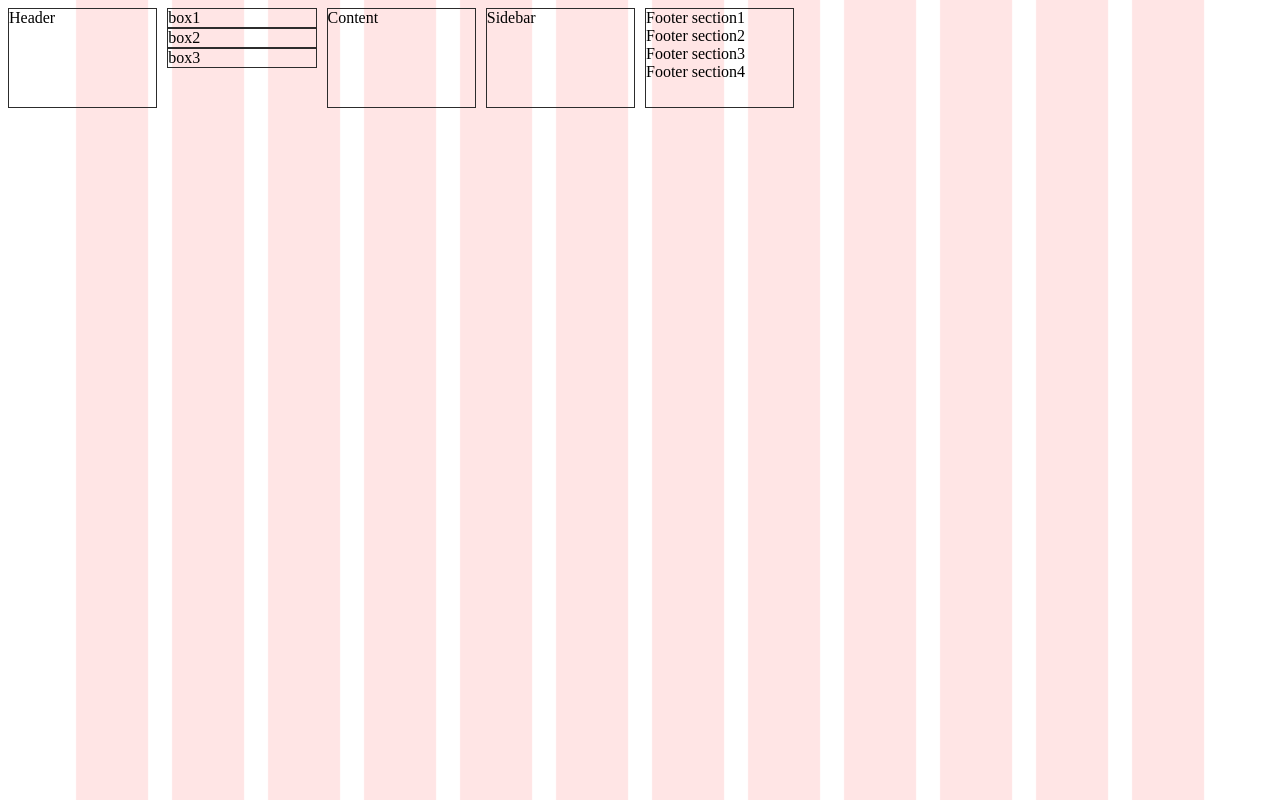
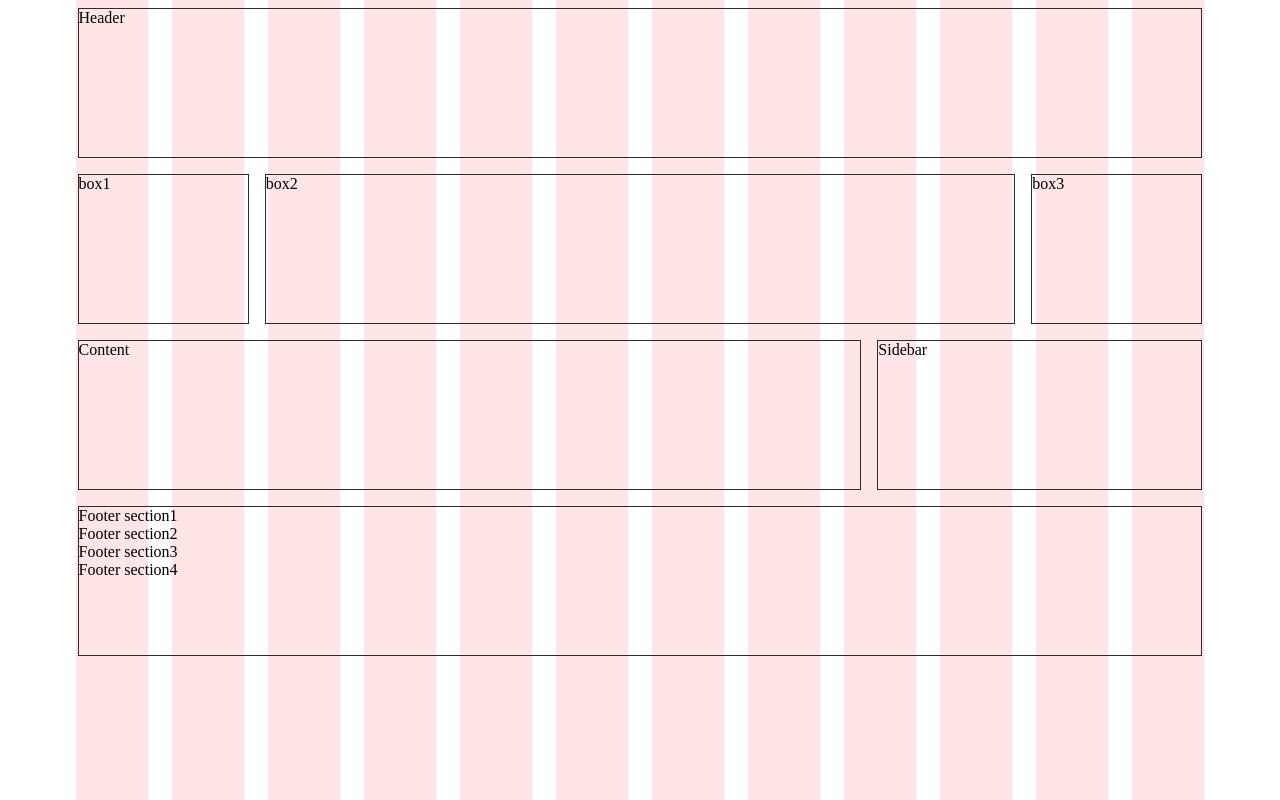
Before and after one commit to EiJey11/Responsiv-layout-med-CSS-grids, a plain HTML site: page index.html in a window 1280 px wide. Drawn offline with Linux system fonts and the light colour scheme.

Commit message:
Add changes without grid area

```diff
--- a/css/style.css
+++ b/css/style.css
@@ -3,73 +3,74 @@ body {
 	background-size: 90%;
 }
 
+
   .container {
     display: grid;
-  align-items: column;
-  grid-template-columns: repeat(8, 1fr);
-  grid-template-rows: 100px;
-  grid-gap: 10px;
-  grid-template-areas:
-    "header header header header"
-    "box1 box2 box3"
-    "main main main sidebar"
-    "footer footer footer footer";
+    width: 89%;
+    margin-left: 5.5%;
+    grid-gap: 1em;
+    grid-auto-rows: 150px;
   }
 
   header,
-.box1,
-.box2,
-.box3,
+  .item,
   main,
   aside,
   footer {
     border: 0.5px solid rgb(44, 44, 44);
   }
 
-.header {
-  grid-area: header;
+  header {
+    grid-column: 1/8;
+    grid-row: 1/1;
   }
 
-.subheader {
-
+  .item_1 {
+    grid-column: 1/2;
+    grid-row: 2/2;
   }
 
-.box1 {
-  grid-area: box1;
+  .item_2 {
+    grid-column: 2/7;
+    grid-row: 2/3;
   }
 
-.box2 {
-  grid-area: box2;
+  .item_3 {
+    grid-column: 7/8;
+    grid-row: 2/2;
   }
 
-.box3 {
-  grid-area: box3;
+  main {
+    grid-column: 1/6;
+    grid-row: 3/3;
   }
 
-.main {
-  grid-area: main;
+  aside {
+    grid-column: 6/8;
+    grid-row: 3/3;
   }
 
-.aside {
-  grid-area: aside;
+  footer {
+    grid-column: 1/8;
+    grid-row: 4/4;
   }
 
-.footer {
-  grid-area: footer;
+  .footer_section1 {
+    grid-column: 1/2;
+    grid-row: 4/4;
   }
 
-.footer .footer_section1 {
-  grid-area: footer_section;
+  .footer_section2 {
+    grid-column: 2/4;
+    grid-row: 4/4;
   }
 
-.footer .footer_section2 {
-	grid-area: footer_section;
-}
-
-.footer .footer_section3 {
-	grid-area: footer_section;
+  .footer_section3 {
+    grid-column: 4/6;
+    grid-row: 4/4;
   }
 
   .footer .footer_section4 {
-	grid-area: footer_section;
+    grid-column: 6/8;
+    grid-row: 4/4;
   }
--- a/index.html
+++ b/index.html
@@ -10,11 +10,9 @@
 <body>
     <id class="container">
         <header>Header</header>
-        <div class="subheader">
-            <div class="box1">box1</div>
-            <div class="box2">box2</div>
-            <div class="box3">box3</div>
-        </div>
+        <div class="item item_1">box1</div>
+        <div class="item item_2">box2</div>
+        <div class="item item_3">box3</div>
         <main>Content</main>
         <aside>Sidebar</aside>
         <footer>
```
Lines whose indentation alone changed are shown as unchanged.
